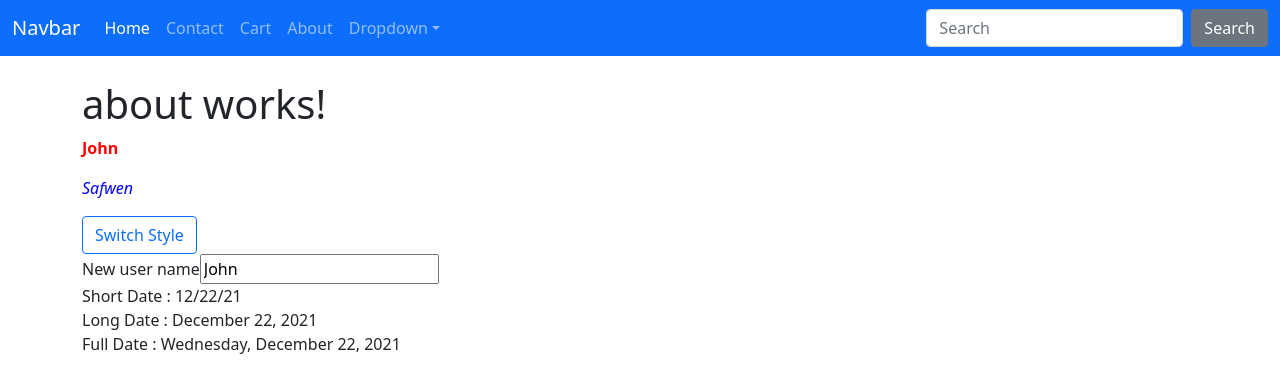
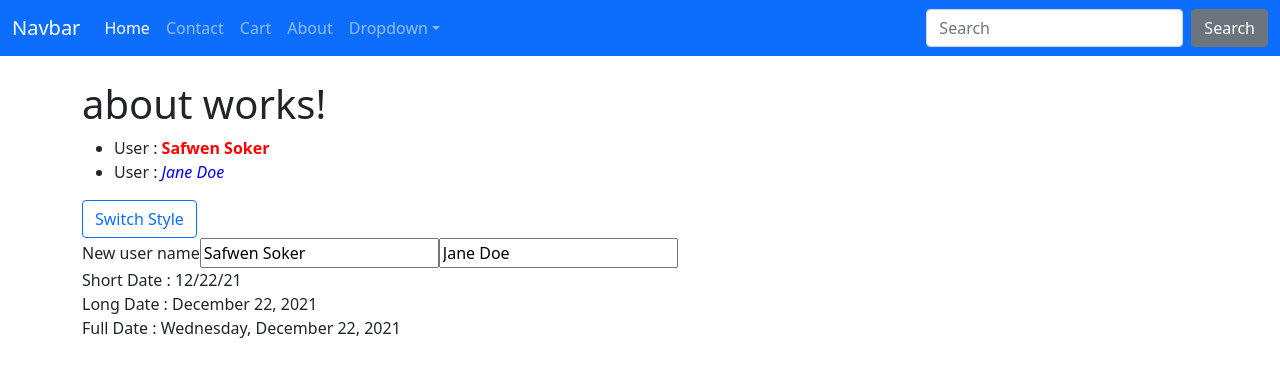
Before and after one commit to SafwenSoker/apple-shop, an Angular app: page /about in a window 1280 px wide. Shown: the top 392 px of the page. Built offline with nearby package versions, Linux system fonts and the light colour scheme.

Commit message:
Structural Directives : ngIf, ngFor, ngModel, ngStyle

```diff
--- a/src/app/about/about.component.html
+++ b/src/app/about/about.component.html
@@ -1,10 +1,17 @@
 <h1>about works!</h1>
-<p><span [style]="user.activeStyle">{{user.name}}</span></p>
-<p><span [style]="user2.activeStyle">{{user2.name}}</span></p>
-<button class="btn btn-outline-primary" (click)="switchStyle()" >Switch Style</button>
+<ul>
+    <li *ngFor="let user of users" >
+        User :
+        <span [ngStyle]="user.activeStyle" >
+            {{ user.name }}
+        </span>
+    </li>
+</ul>
+<button class="btn btn-outline-primary" *ngIf="showButton"  (click)="switchStyle()" >Switch Style</button>
 <div>
     <label for="">New user name</label>
-    <input type="text" name="" [(ngModel)]="user.name"  id="">
+    <input type="text" name="" [(ngModel)]="users[0].name"  id="">
+    <input type="text" name="" [(ngModel)]="users[1].name"  id="">
     <br>
     Short Date : {{  today | date:'shortDate'}}
     <br>
--- a/src/app/about/about.component.ts
+++ b/src/app/about/about.component.ts
@@ -7,31 +7,41 @@ import { CommonModule } from '@angular/common';
 })
 export class AboutComponent implements OnInit {
 
-  public user = {
-    name : "John",
-    age : 32,
-    email : "John@email.com",
-    activeStyle : {
-      color :"red",
-      fontWeight : "bold"
-    }
-  };
-  public user2 = {
-    name : "Safwen",
-    age : 21,
-    email : "Safwen@email.com",
-    activeStyle : {
-      color :"blue",
-      fontStyle : "italic"
-    }
-  };
+  public users = [
+    {
+      name: 'Safwen Soker',
+      age: 32,
+      group: "DSI33",
+      email: 'safwensoker@gmail.com',
+      phone: '+33 6 12 34 56 78',
+      activeStyle: {
+        color: 'red',
+        fontWeight: 'bold'
+      }
+    },
+    {
+      name: 'Jane Doe',
+      age: 29,
+      group: "DSI32",
+      email: 'jane.doe.gmail.com',
+      phone: '+33 6 43 34 78 90',
+      activeStyle : {
+        color: 'blue',
+        fontStyle: 'italic'
+      }
+    },
+  ];
 
   public today = new Date();
   constructor() { }
 
   ngOnInit(): void {
   }
+  private color: any;
+  public showButton = true;
   public switchStyle(){
-    this.user.activeStyle.color = "blue";
+    this.color = this.users[0].activeStyle.color;
+    this.users[0].activeStyle.color = this.users[1].activeStyle.color;
+    this.users[1].activeStyle.color = this.color;
   }
 }
```
